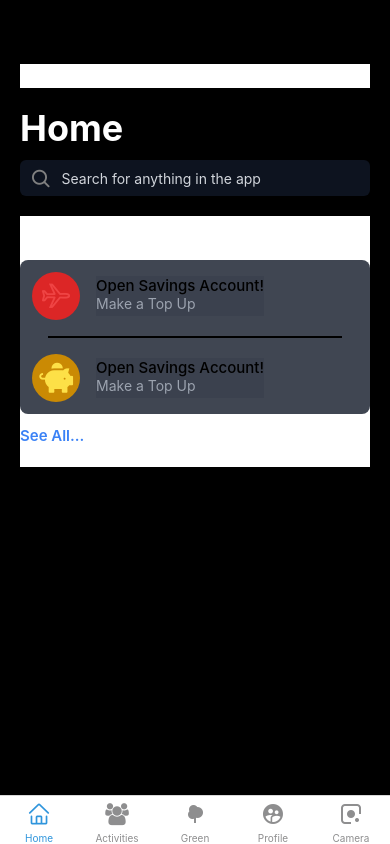
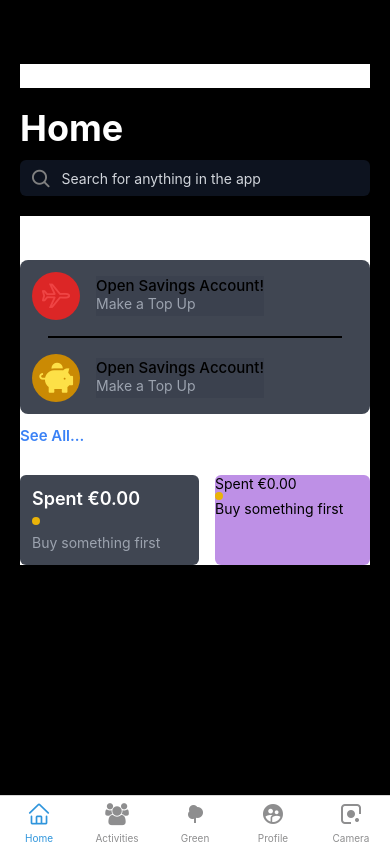
Before and after one commit to rookasrudzianskas/application-of-card-ui, a React Native app: screen /TabOne in a window 390 px wide. Built offline with nearby package versions, Linux system fonts and the light colour scheme; what expo-linking would draw is missing.

Commit message:
Add a new feature
This is a new feature that I've been working on.

```diff
--- a/screens/HomeScreen.tsx
+++ b/screens/HomeScreen.tsx
@@ -59,6 +59,21 @@ export default function HomeScreen({ navigation }: RootTabScreenProps<'TabOne'>)
           <Text className="font-[600] mt-[1px] text-[18px] text-white">Rokas</Text>
           <Ionicons name="chevron-down" size={18} color="white" />
         </View>
+
+        <View className="mt-2">
+          <View className="flex-row space-x-4">
+            <TouchableOpacity activeOpacity={0.7} className="bg-gray-900/80 flex-1 rounded-md p-3">
+              <Text className="font-[600] mt-[1px] text-[18px] text-white">Spent €0.00</Text>
+              <View className="bg-yellow-500 w-2 h-2 rounded-full my-2"/>
+              <Text className="text-sm text-gray-400">Buy something first</Text>
+            </TouchableOpacity>
+            <TouchableOpacity  activeOpacity={0.7} className="bg-purple-700/50 flex-1 rounded-md">
+              <Text>Spent €0.00</Text>
+              <View className="bg-yellow-500 w-2 h-2 rounded-full"/>
+              <Text>Buy something first</Text>
+            </TouchableOpacity>
+          </View>
+        </View>
       </View>
       <StatusBar style="auto" />
     </View>
```
